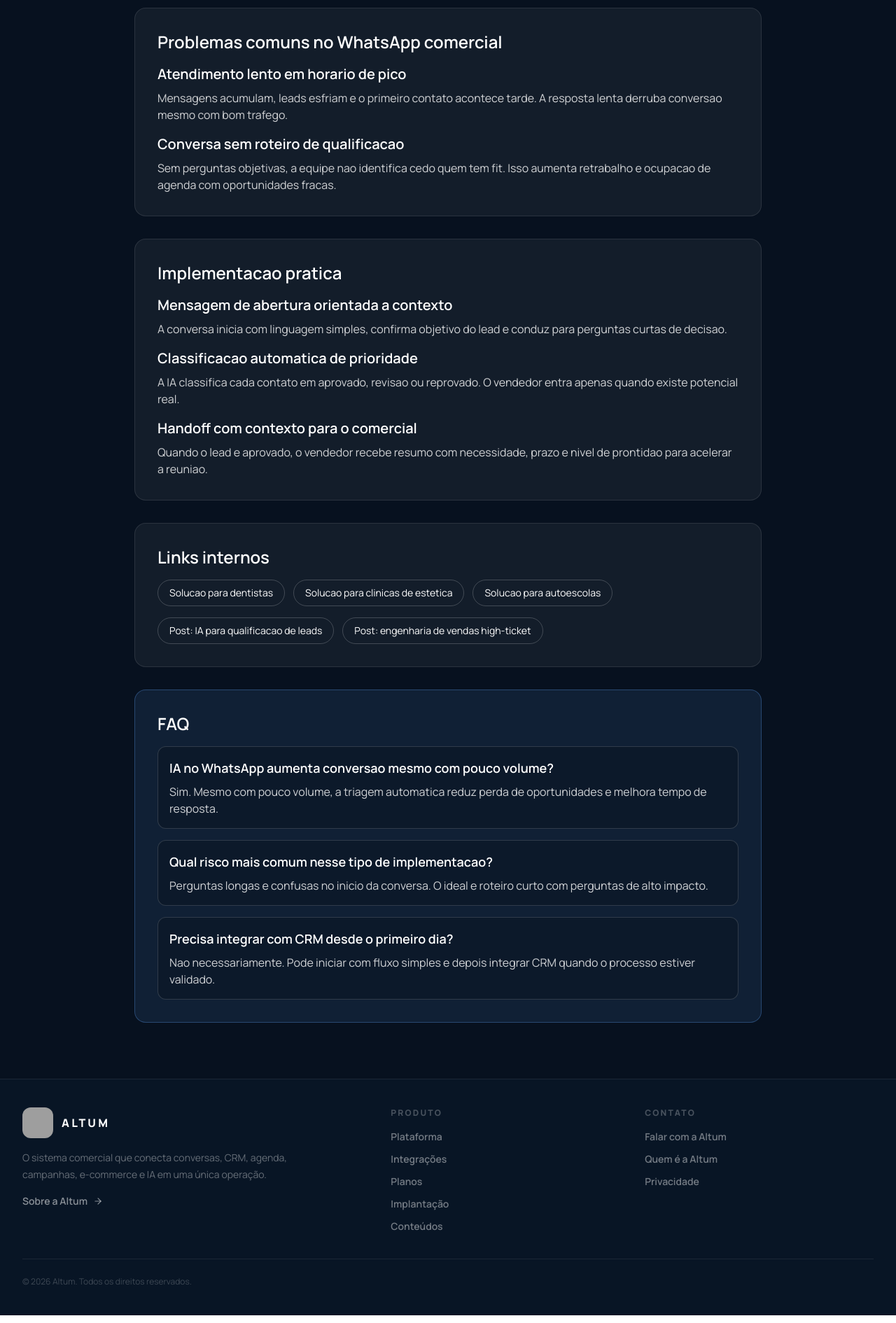
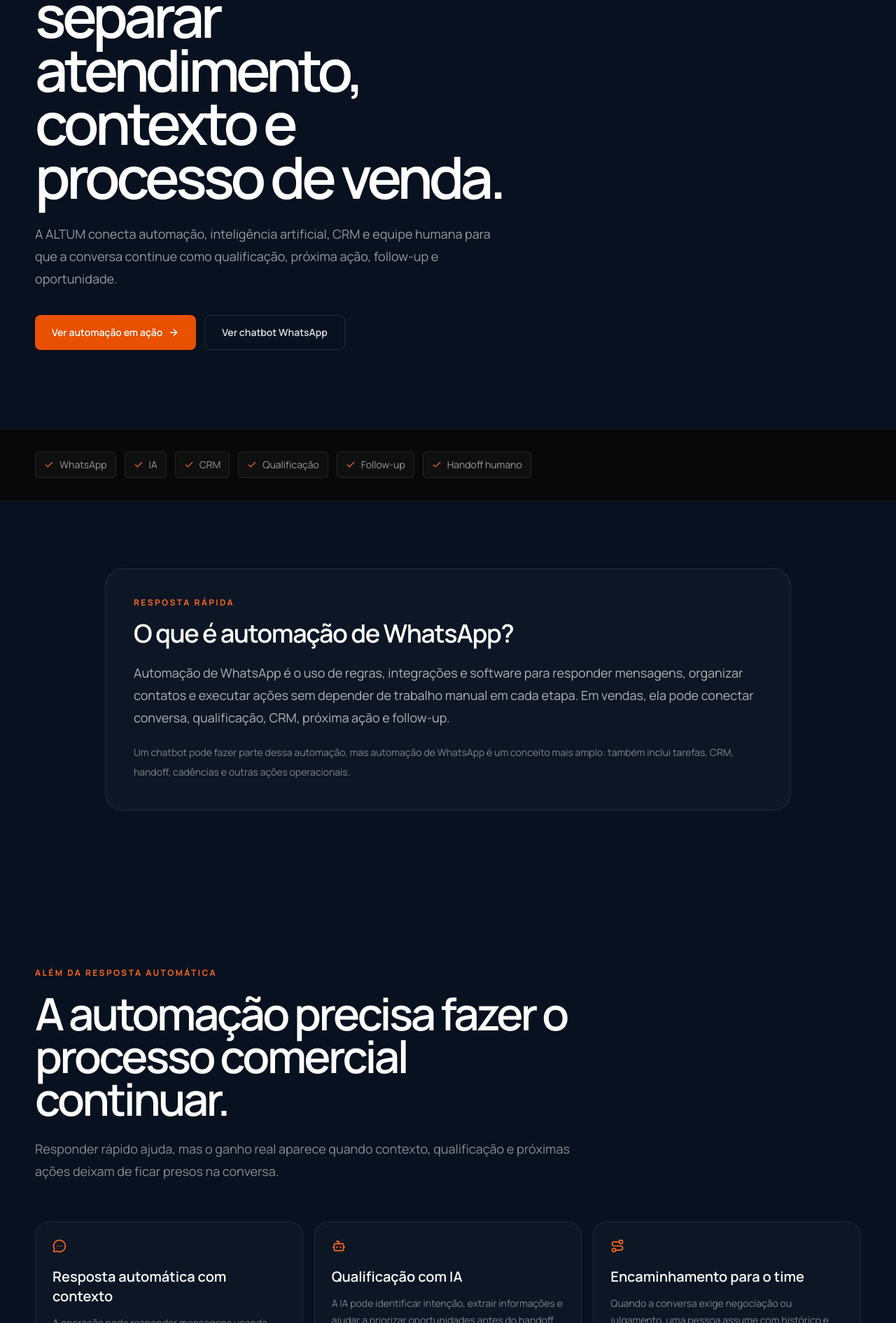
Before and after one commit to saviocipriano12/altum, a Next.js app: page /ia-no-whatsapp in a window 1280 px wide. Shown: the part 410-2300 px from the top of the page at 70% size. Built offline with nearby package versions, Linux system fonts and the light colour scheme; no server answers; grey boxes are pictures that could not be loaded.

Commit message:
seo: rebuild WhatsApp automation page around real search intent

```diff
--- a/app/ia-no-whatsapp/page.tsx
+++ b/app/ia-no-whatsapp/page.tsx
@@ -1,126 +1,98 @@
 import type { Metadata } from "next";
 import Link from "next/link";
+import { ArrowRight, Bot, Check, Clock3, MessageCircleMore, RefreshCcw, Route, ShieldCheck } from "lucide-react";
+import { SiteShell } from "@/components/public/site-shell";
+import { buildMarketingMetadata } from "@/lib/public-site";
 import { buildFaqSchema, toJsonLdScript } from "@/lib/schema";
-import { SiteShell } from "@/components/public/site-shell";
 
-const SITE_URL = (process.env.NEXT_PUBLIC_SITE_URL || "https://www.altumia.com.br").trim().replace(/\/+$/, "");
+export const metadata: Metadata = buildMarketingMetadata({
+  title: "Automação WhatsApp com IA para Vendas e Atendimento",
+  description: "Automação WhatsApp com IA para responder, qualificar, organizar contexto, acionar follow-ups e encaminhar oportunidades para o time comercial na ALTUM.",
+  path: "/ia-no-whatsapp",
+});
 
-export const metadata: Metadata = {
-  title: "IA no WhatsApp para qualificacao e agendamento",
-  description:
-    "Como usar IA no WhatsApp para qualificar leads, reduzir ruido no atendimento e acelerar reunioes comerciais.",
-  alternates: {
-    canonical: `${SITE_URL}/ia-no-whatsapp`,
-  },
-  openGraph: {
-    type: "article",
-    title: "IA no WhatsApp para qualificacao e agendamento",
-    description:
-      "Framework pratico para usar IA no WhatsApp em captacao, triagem e direcionamento comercial com mais conversao.",
-    url: `${SITE_URL}/ia-no-whatsapp`,
-  },
-};
+const capabilities = [
+  [MessageCircleMore, "Resposta automática com contexto", "A operação pode responder mensagens usando regras, conhecimento da empresa e contexto da conversa."],
+  [Bot, "Qualificação com IA", "A IA pode identificar intenção, extrair informações e ajudar a priorizar oportunidades antes do handoff."],
+  [Route, "Encaminhamento para o time", "Quando a conversa exige negociação ou julgamento, uma pessoa assume com histórico e contexto preservados."],
+  [Clock3, "Próxima ação", "A conversa pode gerar tarefa, acompanhamento ou outro próximo passo no processo comercial."],
+  [RefreshCcw, "Follow-up e reativação", "Prazos e condições podem alimentar retomadas e lembretes sem depender exclusivamente da memória do vendedor."],
+  [ShieldCheck, "Regras e limites", "A operação define guardrails, conhecimento, autonomia e situações em que a IA deve parar e escalar."],
+] as const;
 
 const faqs = [
   {
-    q: "IA no WhatsApp aumenta conversao mesmo com pouco volume?",
-    a: "Sim. Mesmo com pouco volume, a triagem automatica reduz perda de oportunidades e melhora tempo de resposta.",
+    question: "O que é automação de WhatsApp?",
+    answer: "Automação de WhatsApp é o uso de regras, integrações e software para responder mensagens, organizar contatos, executar ações e manter o atendimento funcionando sem depender de tarefas manuais em cada etapa.",
   },
   {
-    q: "Qual risco mais comum nesse tipo de implementacao?",
-    a: "Perguntas longas e confusas no inicio da conversa. O ideal e roteiro curto com perguntas de alto impacto.",
+    question: "Qual a diferença entre automação de WhatsApp e chatbot?",
+    answer: "Chatbot é uma parte possível da automação. A automação pode incluir respostas, triagem, criação de tarefas, atualização de CRM, follow-up, handoff humano e outras ações além da conversa automática em si.",
   },
   {
-    q: "Precisa integrar com CRM desde o primeiro dia?",
-    a: "Nao necessariamente. Pode iniciar com fluxo simples e depois integrar CRM quando o processo estiver validado.",
+    question: "Automação WhatsApp pode usar inteligência artificial?",
+    answer: "Sim. A IA pode interpretar linguagem natural, identificar intenção, extrair informações, consultar conhecimento e ajudar a decidir a próxima ação. Ainda assim, regras e limites são importantes para manter controle da operação.",
+  },
+  {
+    question: "Automação no WhatsApp pode ajudar vendas?",
+    answer: "Pode. Ela pode reduzir tempo de resposta, coletar informações, qualificar leads, registrar contexto, criar próximas ações e encaminhar oportunidades para vendedores com mais informação disponível.",
+  },
+  {
+    question: "É possível integrar automação do WhatsApp com CRM?",
+    answer: "Sim. Quando o canal está conectado ao CRM, a conversa pode permanecer ligada ao contato e alimentar histórico, responsável, pipeline, tarefas, qualificação e follow-up, dependendo da configuração adotada.",
   },
 ] as const;
 
 export default function IaNoWhatsappPage() {
-  const faqSchema = buildFaqSchema(
-    faqs.map((faq) => ({
-      question: faq.q,
-      answer: faq.a,
-    })),
-  );
+  const faqSchema = buildFaqSchema(faqs.map((faq) => ({ question: faq.question, answer: faq.answer })));
 
   return (
     <SiteShell>
-    <div className="px-6 py-20 text-white">
-      <article className="mx-auto w-full max-w-4xl">
-        <p className="mb-3 text-sm uppercase tracking-[0.15em] text-[#60A5FA]">Pilar 2</p>
-        <h1 className="mb-5 text-4xl font-bold leading-tight md:text-5xl">IA no WhatsApp para filtrar curiosos e priorizar quem compra</h1>
-        <p className="mb-10 text-lg text-white/75">
-          O WhatsApp e o principal canal de atendimento de muitas operacoes. Quando a conversa inicial e automatizada com criterio, o time comercial
-          recebe menos ruido e mais contexto para fechar.
-        </p>
+      <section className="px-5 pb-20 pt-24 lg:px-8 lg:pb-28 lg:pt-32">
+        <div className="mx-auto max-w-[1180px]">
+          <p className="text-xs font-bold uppercase tracking-[0.2em] text-[#ff6a1f]">Automação WhatsApp com IA</p>
+          <h1 className="mt-6 max-w-[13ch] text-[clamp(3.2rem,6.5vw,6.6rem)] font-semibold leading-[0.92] tracking-[-0.065em] text-white">Automatize o WhatsApp sem separar atendimento, contexto e processo de venda.</h1>
+          <p className="mt-7 max-w-2xl text-lg leading-8 text-white/58">A ALTUM conecta automação, inteligência artificial, CRM e equipe humana para que a conversa continue como qualificação, próxima ação, follow-up e oportunidade.</p>
+          <div className="mt-9 flex flex-col gap-3 sm:flex-row"><Link href="/contato?interest=demonstracao" className="inline-flex items-center justify-center gap-2 rounded-lg bg-[#e85002] px-6 py-3.5 text-sm font-semibold text-white">Ver automação em ação <ArrowRight className="h-4 w-4" /></Link><Link href="/chatbot-whatsapp" className="inline-flex items-center justify-center rounded-lg border border-white/12 px-6 py-3.5 text-sm font-semibold text-white/88">Ver chatbot WhatsApp</Link></div>
+        </div>
+      </section>
 
-        <section className="mb-8 rounded-2xl border border-white/10 bg-white/5 p-6 md:p-8">
-          <h2 className="mb-4 text-2xl font-semibold">Problemas comuns no WhatsApp comercial</h2>
-          <h3 className="mb-2 text-xl font-semibold">Atendimento lento em horario de pico</h3>
-          <p className="mb-4 text-white/80">
-            Mensagens acumulam, leads esfriam e o primeiro contato acontece tarde. A resposta lenta derruba conversao mesmo com bom trafego.
-          </p>
-          <h3 className="mb-2 text-xl font-semibold">Conversa sem roteiro de qualificacao</h3>
-          <p className="text-white/80">
-            Sem perguntas objetivas, a equipe nao identifica cedo quem tem fit. Isso aumenta retrabalho e ocupacao de agenda com oportunidades fracas.
-          </p>
-        </section>
+      <section className="border-y border-white/8 bg-[#080808] px-5 py-8 lg:px-8"><div className="mx-auto flex max-w-[1180px] flex-wrap gap-3 text-sm text-white/58">{["WhatsApp", "IA", "CRM", "Qualificação", "Follow-up", "Handoff humano"].map((item) => <span key={item} className="flex items-center gap-2 rounded-md border border-white/10 bg-white/[0.03] px-3 py-2"><Check className="h-3.5 w-3.5 text-[#ff6a1f]" />{item}</span>)}</div></section>
 
-        <section className="mb-8 rounded-2xl border border-white/10 bg-white/5 p-6 md:p-8">
-          <h2 className="mb-4 text-2xl font-semibold">Implementacao pratica</h2>
-          <h3 className="mb-2 text-xl font-semibold">Mensagem de abertura orientada a contexto</h3>
-          <p className="mb-4 text-white/80">
-            A conversa inicia com linguagem simples, confirma objetivo do lead e conduz para perguntas curtas de decisao.
-          </p>
-          <h3 className="mb-2 text-xl font-semibold">Classificacao automatica de prioridade</h3>
-          <p className="mb-4 text-white/80">
-            A IA classifica cada contato em aprovado, revisao ou reprovado. O vendedor entra apenas quando existe potencial real.
-          </p>
-          <h3 className="mb-2 text-xl font-semibold">Handoff com contexto para o comercial</h3>
-          <p className="text-white/80">
-            Quando o lead e aprovado, o vendedor recebe resumo com necessidade, prazo e nivel de prontidao para acelerar a reuniao.
-          </p>
-        </section>
+      <section className="px-5 py-20 lg:px-8 lg:py-24">
+        <div className="mx-auto max-w-[980px] rounded-[1.6rem] border border-white/10 bg-white/[0.025] p-7 md:p-10">
+          <p className="text-xs font-bold uppercase tracking-[0.2em] text-[#ff6a1f]">Resposta rápida</p>
+          <h2 className="mt-4 text-3xl font-semibold tracking-[-0.04em] text-white md:text-4xl">O que é automação de WhatsApp?</h2>
+          <p className="mt-5 text-lg leading-8 text-white/68">Automação de WhatsApp é o uso de regras, integrações e software para responder mensagens, organizar contatos e executar ações sem depender de trabalho manual em cada etapa. Em vendas, ela pode conectar conversa, qualificação, CRM, próxima ação e follow-up.</p>
+          <p className="mt-5 text-sm leading-7 text-white/48">Um chatbot pode fazer parte dessa automação, mas automação de WhatsApp é um conceito mais amplo: também inclui tarefas, CRM, handoff, cadências e outras ações operacionais.</p>
+        </div>
+      </section>
 
-        <section className="mb-8 rounded-2xl border border-white/10 bg-white/5 p-6 md:p-8">
-          <h2 className="mb-4 text-2xl font-semibold">Links internos</h2>
-          <div className="mb-4 flex flex-wrap gap-3">
-            <Link href="/solucoes/dentistas" className="rounded-full border border-white/20 px-4 py-2 text-sm hover:border-[#60A5FA]">
-              Solucao para dentistas
-            </Link>
-            <Link href="/solucoes/clinicas-de-estetica" className="rounded-full border border-white/20 px-4 py-2 text-sm hover:border-[#60A5FA]">
-              Solucao para clinicas de estetica
-            </Link>
-            <Link href="/solucoes/autoescolas" className="rounded-full border border-white/20 px-4 py-2 text-sm hover:border-[#60A5FA]">
-              Solucao para autoescolas
-            </Link>
-          </div>
-          <div className="flex flex-wrap gap-3">
-            <Link href="/blog/ia-qualificacao-leads" className="rounded-full border border-white/20 px-4 py-2 text-sm hover:border-[#60A5FA]">
-              Post: IA para qualificacao de leads
-            </Link>
-            <Link href="/blog/engenharia-de-vendas-high-ticket" className="rounded-full border border-white/20 px-4 py-2 text-sm hover:border-[#60A5FA]">
-              Post: engenharia de vendas high-ticket
-            </Link>
-          </div>
-        </section>
+      <section className="px-5 py-24 lg:px-8 lg:py-32">
+        <div className="mx-auto max-w-[1180px]">
+          <div className="max-w-3xl"><p className="text-xs font-bold uppercase tracking-[0.2em] text-[#ff6a1f]">Além da resposta automática</p><h2 className="mt-5 text-[clamp(2.6rem,5vw,4.8rem)] font-semibold leading-[0.95] tracking-[-0.055em] text-white">A automação precisa fazer o processo comercial continuar.</h2><p className="mt-6 text-lg leading-8 text-white/52">Responder rápido ajuda, mas o ganho real aparece quando contexto, qualificação e próximas ações deixam de ficar presos na conversa.</p></div>
+          <div className="mt-14 grid gap-4 md:grid-cols-2 xl:grid-cols-3">{capabilities.map(([Icon, title, text]) => <article key={title} className="rounded-[1.3rem] border border-white/9 bg-white/[0.025] p-6"><Icon className="h-5 w-5 text-[#ff6a1f]" /><h3 className="mt-5 text-xl font-semibold text-white">{title}</h3><p className="mt-3 text-sm leading-6 text-white/48">{text}</p></article>)}</div>
+        </div>
+      </section>
 
-        <section className="rounded-2xl border border-[#60A5FA]/30 bg-[#60A5FA]/10 p-6 md:p-8">
-          <h2 className="mb-4 text-2xl font-semibold">FAQ</h2>
-          <div className="space-y-4">
-            {faqs.map((faq) => (
-              <div key={faq.q} className="rounded-xl border border-white/15 bg-black/20 p-4">
-                <h3 className="mb-2 text-lg font-semibold">{faq.q}</h3>
-                <p className="text-white/80">{faq.a}</p>
-              </div>
-            ))}
-          </div>
-        </section>
-      </article>
+      <section className="bg-[#f3f1ec] px-5 py-24 text-black lg:px-8 lg:py-28">
+        <div className="mx-auto grid max-w-[1180px] gap-10 lg:grid-cols-2">
+          <div><p className="text-xs font-bold uppercase tracking-[0.2em] text-[#d84b00]">Fluxo conectado</p><h2 className="mt-5 text-[clamp(2.8rem,5vw,5rem)] font-semibold leading-[0.94] tracking-[-0.06em]">Mensagem entra. A operação decide o que fazer depois.</h2><p className="mt-6 max-w-xl text-lg leading-8 text-black/56">Uma automação útil não termina no envio de mensagem. Ela pode transformar o que aconteceu em contexto comercial e acionar o próximo passo.</p></div>
+          <div className="rounded-[1.5rem] border border-black/10 bg-white p-8 shadow-[0_20px_60px_rgba(20,20,20,0.08)]"><div className="space-y-3">{["Cliente envia mensagem", "Regra ou IA entende o contexto", "Informações relevantes são organizadas", "CRM e oportunidade recebem contexto", "Próxima ação ou follow-up é definido", "Pessoa assume quando necessário"].map((item, index) => <div key={item} className="flex items-center gap-4 rounded-xl border border-black/8 px-4 py-3"><span className="text-xs font-bold text-[#d84b00]">0{index + 1}</span><span className="text-sm font-semibold text-black/68">{item}</span></div>)}</div></div>
+        </div>
+      </section>
+
+      <section className="px-5 py-24 lg:px-8 lg:py-28">
+        <div className="mx-auto max-w-[980px]">
+          <p className="text-xs font-bold uppercase tracking-[0.2em] text-[#ff6a1f]">Perguntas frequentes</p>
+          <h2 className="mt-5 text-[clamp(2.5rem,5vw,4.6rem)] font-semibold leading-[0.96] tracking-[-0.055em] text-white">O que empresas querem saber antes de automatizar o WhatsApp.</h2>
+          <div className="mt-10 space-y-3">{faqs.map((faq) => <article key={faq.question} className="rounded-2xl border border-white/9 bg-white/[0.025] p-6"><h3 className="text-lg font-semibold text-white">{faq.question}</h3><p className="mt-3 text-sm leading-7 text-white/56">{faq.answer}</p></article>)}</div>
+        </div>
+      </section>
+
+      <section className="px-5 py-24 lg:px-8"><div className="mx-auto max-w-[980px] rounded-[1.7rem] border border-white/10 bg-[#0b0b0b] p-8 md:p-12"><p className="text-xs font-bold uppercase tracking-[0.2em] text-[#ff6a1f]">Automação + operação comercial</p><h2 className="mt-5 max-w-[15ch] text-[clamp(2.6rem,5vw,4.7rem)] font-semibold leading-[0.96] tracking-[-0.055em] text-white">Veja como WhatsApp, CRM, IA e follow-up podem funcionar como um único processo.</h2><div className="mt-7 flex flex-wrap gap-5 text-sm font-semibold"><Link href="/crm-para-whatsapp" className="text-[#ff6a1f]">CRM para WhatsApp</Link><Link href="/qualificacao-de-leads-com-ia" className="text-[#ff6a1f]">Qualificação com IA</Link><Link href="/automacoes" className="text-[#ff6a1f]">Automações</Link></div><Link href="/contato?interest=demonstracao" className="mt-9 inline-flex items-center gap-2 rounded-lg bg-[#e85002] px-6 py-3.5 text-sm font-semibold text-white">Agendar demonstração <ArrowRight className="h-4 w-4" /></Link></div></section>
 
       <script type="application/ld+json" dangerouslySetInnerHTML={toJsonLdScript(faqSchema)} />
-    </div>
     </SiteShell>
   );
 }
```
